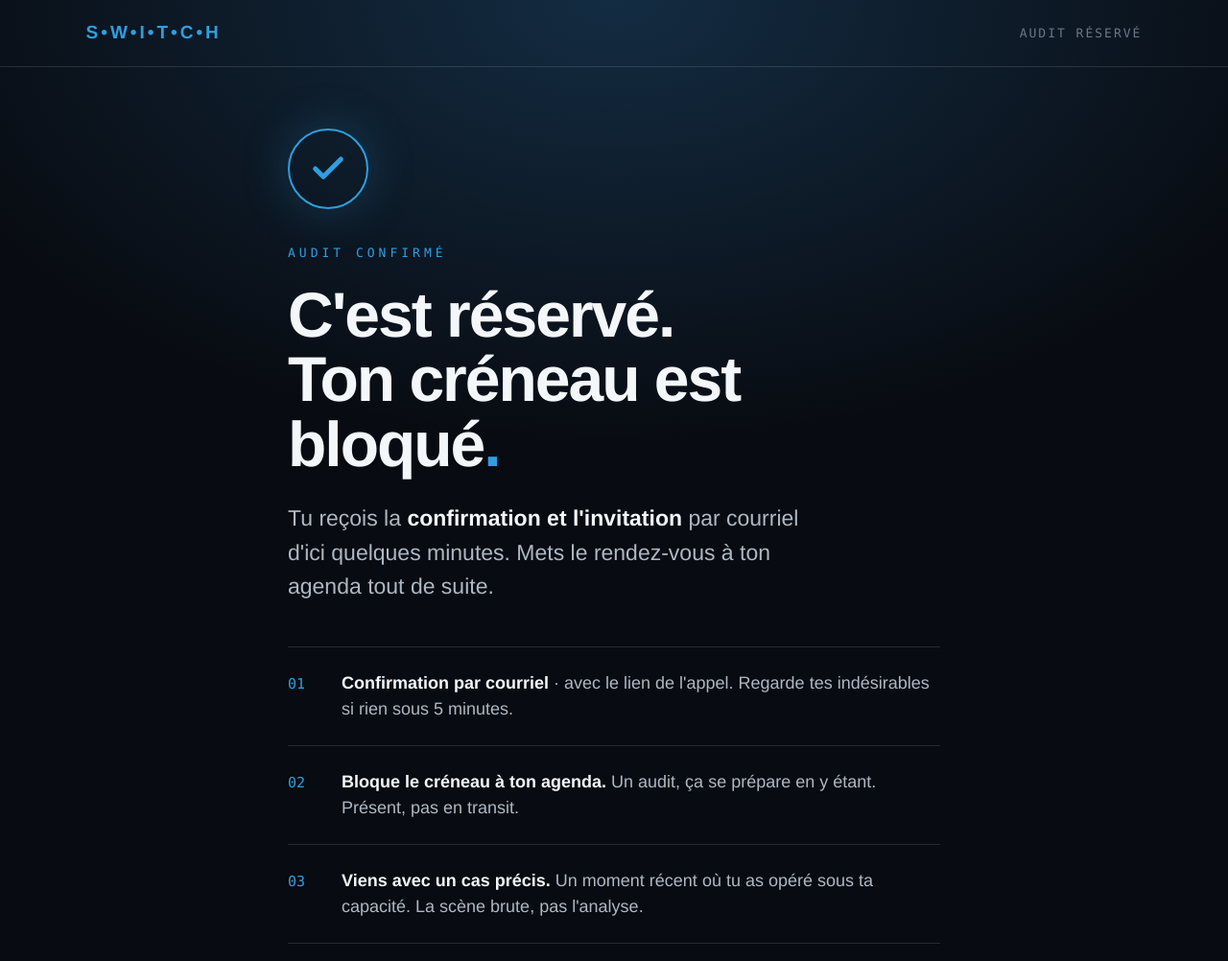
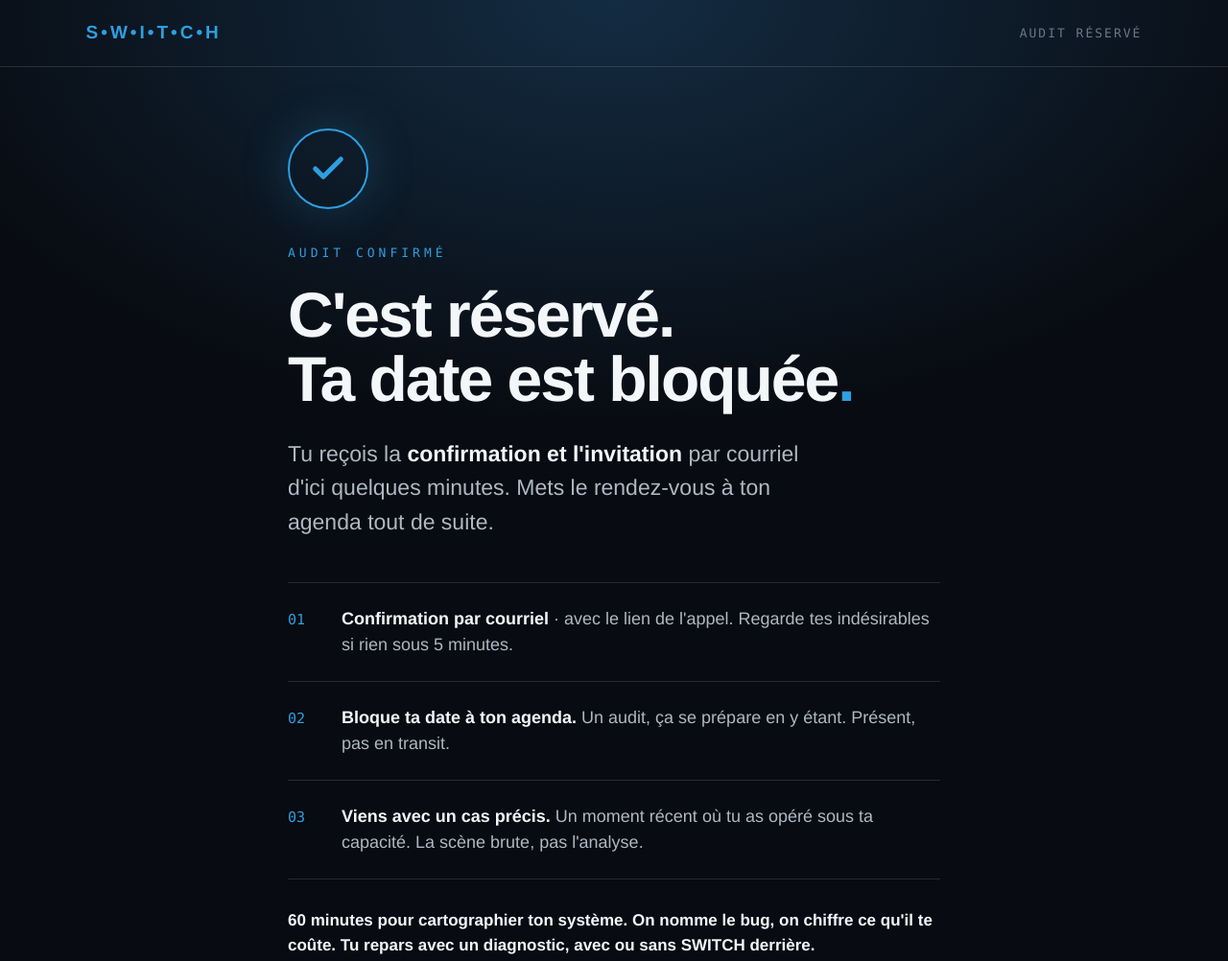
Before and after one commit to s1dupuis-spec/switch-landing, a plain HTML site: page merci-reservation.html in a window 1280 px wide. Shown: the top 1002 px of the page at 96% size. Drawn offline with Linux system fonts and the light colour scheme.

Commit message:
merci-reservation : créneau -> date

```diff
--- a/merci-reservation.html
+++ b/merci-reservation.html
@@ -75,12 +75,12 @@
       <svg viewBox="0 0 24 24"><path d="M20 6 9 17l-5-5"/></svg>
     </div>
     <div class="eyebrow">Audit confirmé</div>
-    <h1>C'est réservé.<br>Ton créneau est bloqué<span class="pt">.</span></h1>
+    <h1>C'est réservé.<br>Ta date est bloquée<span class="pt">.</span></h1>
     <p class="lede">Tu reçois la <b>confirmation et l'invitation</b> par courriel d'ici quelques minutes. Mets le rendez-vous à ton agenda tout de suite.</p>
 
     <div class="steps">
       <div class="step"><div class="n">01</div><div class="b"><b>Confirmation par courriel</b> · avec le lien de l'appel. Regarde tes indésirables si rien sous 5 minutes.</div></div>
-      <div class="step"><div class="n">02</div><div class="b"><b>Bloque le créneau à ton agenda.</b> Un audit, ça se prépare en y étant. Présent, pas en transit.</div></div>
+      <div class="step"><div class="n">02</div><div class="b"><b>Bloque ta date à ton agenda.</b> Un audit, ça se prépare en y étant. Présent, pas en transit.</div></div>
       <div class="step"><div class="n">03</div><div class="b"><b>Viens avec un cas précis.</b> Un moment récent où tu as opéré sous ta capacité. La scène brute, pas l'analyse.</div></div>
     </div>
 
```
